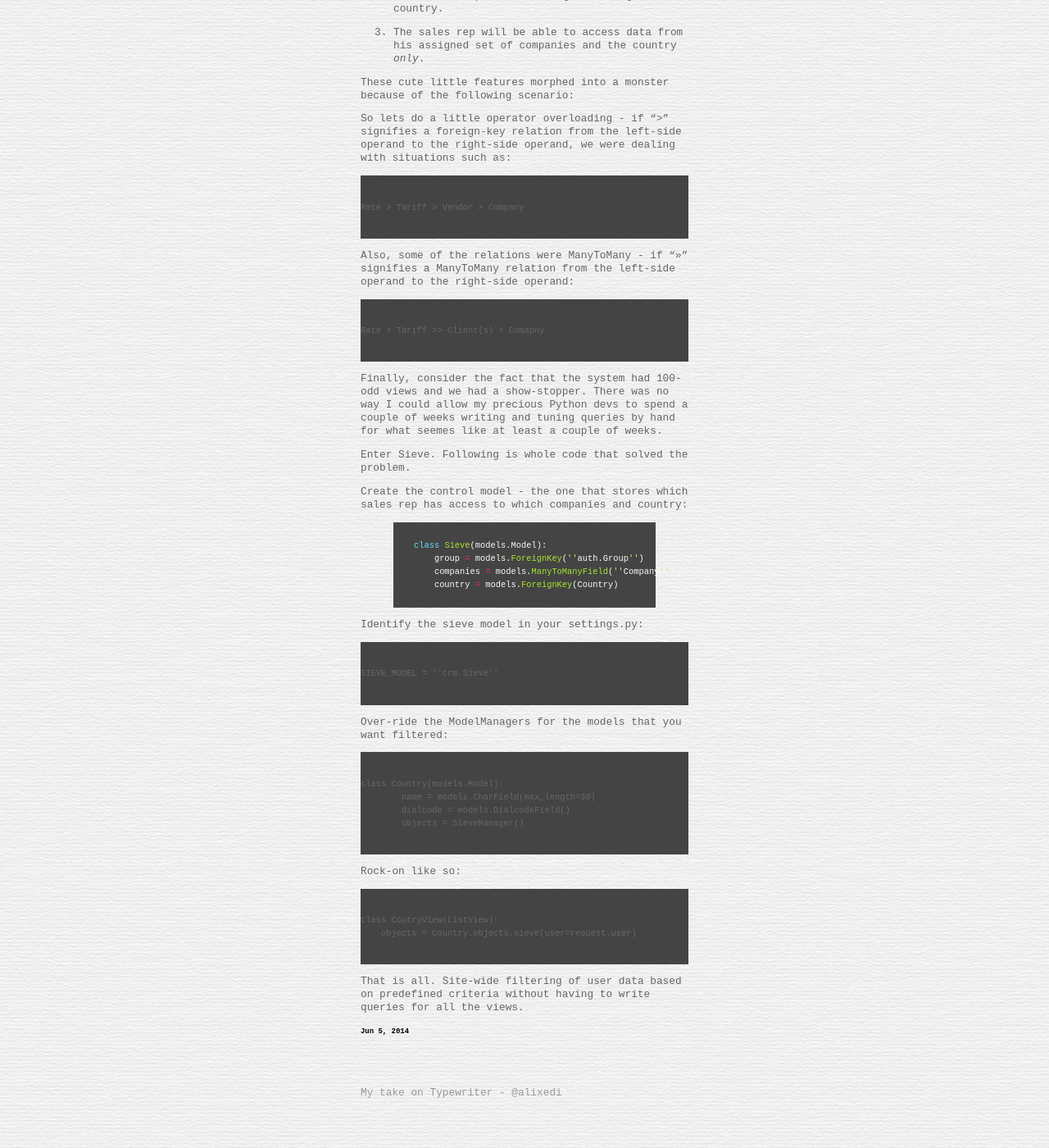
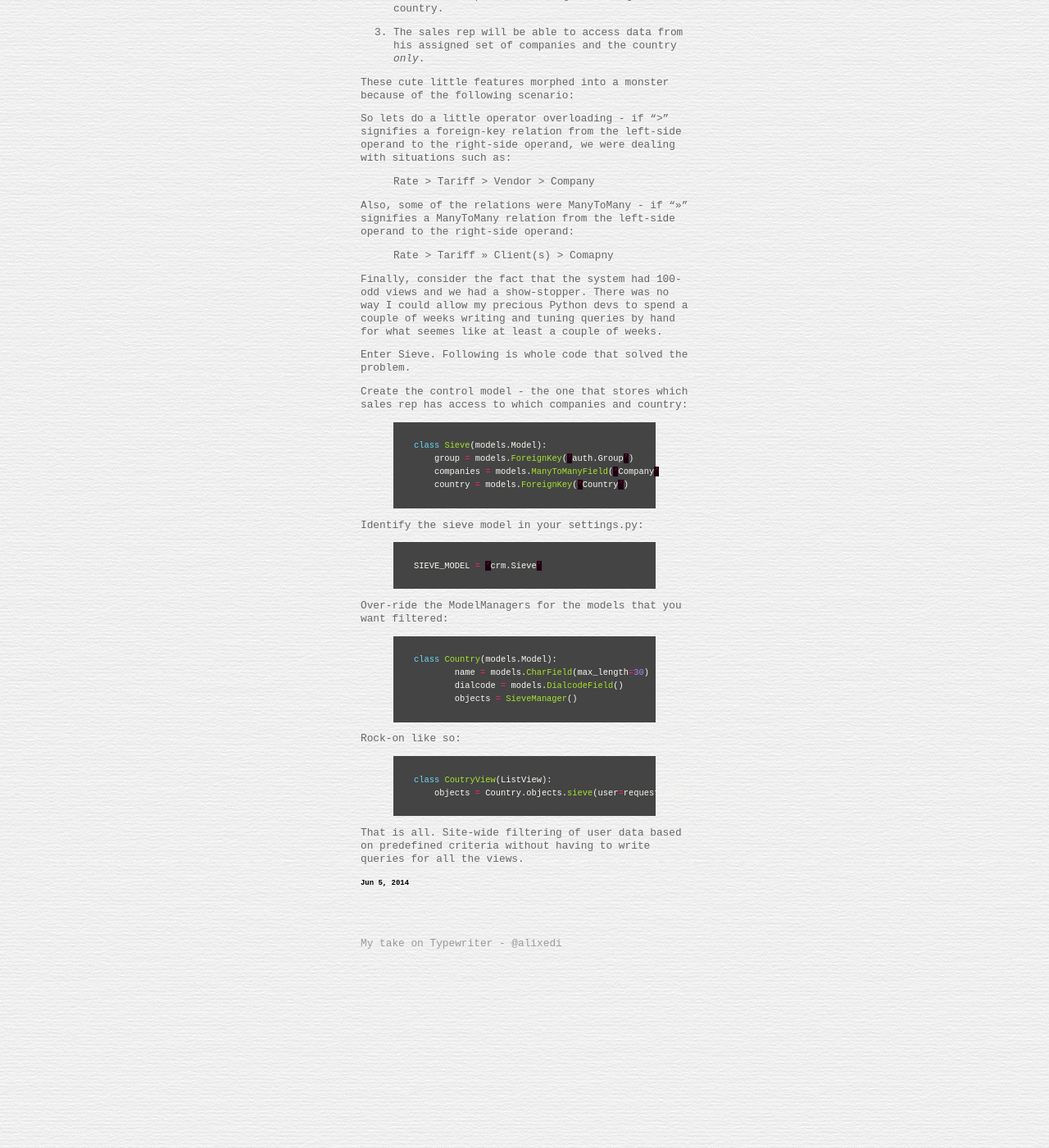
Before and after one commit to alixedi/old.alixedi.github.io, a Jekyll site: the page built from _posts/2014-06-05-introducing-django-sieve.md, in a window 1280 px wide and 1400 px high, scrolled down 435 px. Shown: the whole window at 82% size. Built offline with Jekyll 4.4.1, drawn with Linux system fonts in a browser that asks for light colours.

Commit message:
Updating the sieve blog post for syntax highlighting.

```diff
--- a/_posts/2014-06-05-introducing-django-sieve.md
+++ b/_posts/2014-06-05-introducing-django-sieve.md
@@ -5,7 +5,6 @@ date: '2014-06-05T15:53:00+05:00'
 tags:
 - django
 - python
-tumblr_url: http://alixedi.tumblr.com/post/87877410736/introducing-django-sieve
 ---
 So we were developing a CRM-like system over at Bitswits. The users of the system were sales representatives of a telco. Without getting bogged down by the details, we were required to do the following from an access control perspective:
 
@@ -20,13 +19,11 @@ These cute little features morphed into a monster because of the following scena
 
 So lets do a little operator overloading - if “>” signifies a foreign-key relation from the left-side operand to the right-side operand, we were dealing with situations such as:
 
-    Rate > Tariff > Vendor > Company
-
+> Rate > Tariff > Vendor > Company
 
 Also, some of the relations were ManyToMany - if “»” signifies a ManyToMany relation from the left-side operand to the right-side operand:
 
-    Rate > Tariff >> Client(s) > Comapny
-
+> Rate > Tariff >> Client(s) > Comapny
 
 Finally, consider the fact that the system had 100-odd views and we had a show-stopper. There was no way I could allow my precious Python devs to spend a couple of weeks writing and tuning queries by hand for what seemes like at least a couple of weeks.
 
@@ -36,25 +33,31 @@ Create the control model - the one that stores which sales rep has access to whi
 
 {% highlight Python %}
     class Sieve(models.Model):
-        group = models.ForeignKey(''auth.Group'')
-        companies = models.ManyToManyField(''Company'')
-        country = models.ForeignKey(Country)
+        group = models.ForeignKey(‘auth.Group’)
+        companies = models.ManyToManyField(‘Company’)
+        country = models.ForeignKey(‘Country’)
 {% endhighlight %}
 
 Identify the sieve model in your settings.py:
 
-    SIEVE_MODEL = ''crm.Sieve''
+{% highlight Python %}
+    SIEVE_MODEL = ‘crm.Sieve’
+{% endhighlight %}
 
 Over-ride the ModelManagers for the models that you want filtered:
 
+{% highlight Python %}
     class Country(models.Model):
             name = models.CharField(max_length=30)
             dialcode = models.DialcodeField()
             objects = SieveManager()
+{% endhighlight %}
 
 Rock-on like so:
 
+{% highlight Python %}
     class CoutryView(ListView):
         objects = Country.objects.sieve(user=request.user)
+{% endhighlight %}
 
 That is all. Site-wide filtering of user data based on predefined criteria without having to write queries for all the views.
```
